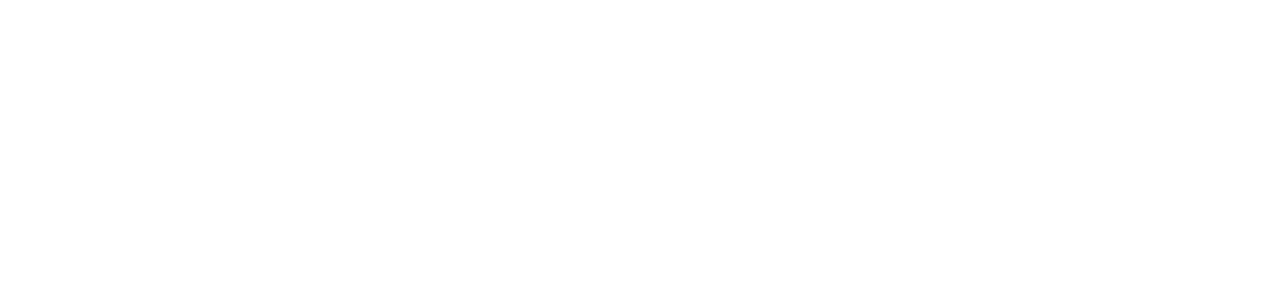
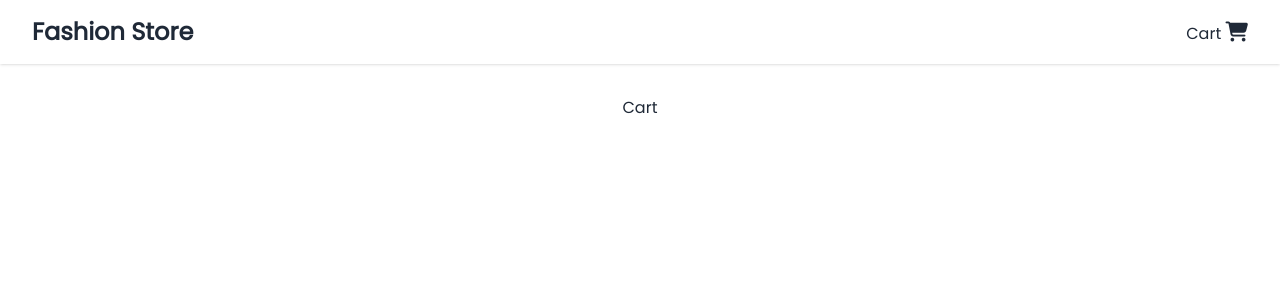
Before and after one commit to Amdadullah-Raihan/digital-fashion-store-client, a React (Create React App) app: page /cart in a window 1280 px wide. Before the commit this address had no page. Shown: the top 300 px of the page. Built offline with nearby package versions, Linux system fonts and the light colour scheme.

Commit message:
navbar and cart page added

```diff
--- a/src/App.js
+++ b/src/App.js
@@ -3,13 +3,17 @@
 import './App.css';
 import Home from './pages/Home/Home';
 import SingleProduct from './pages/SingleProduct/SingleProduct';
+import Navbar from './pages/Navbar/Navbar';
+import Cart from './pages/Cart/Cart';
 
 function App() {
   return (
     <div className="App w-full">
+      <Navbar/>
        <Routes>
           <Route path='/' element={<Home/>}/>
           <Route path='/products/:id' element={<SingleProduct/>}/>
+          <Route path='/cart' element={<Cart/>}/>
        </Routes>
     </div>
   );
--- /dev/null
+++ b/src/pages/Cart/Cart.js
@@ -0,0 +1,9 @@
+import React from 'react'
+
+const Cart = () => {
+  return (
+    <div className='p-8'>Cart</div>
+  )
+}
+
+export default Cart
--- /dev/null
+++ b/src/pages/Navbar/Navbar.js
@@ -0,0 +1,22 @@
+import React from 'react'
+import { Link } from 'react-router-dom'
+
+const Navbar = () => {
+    return (
+
+        <div className='w-full px-8 py-4 flex items-center justify-between shadow'>
+            {/* left side */}
+            <div className=''>
+                <h3 className='text-2xl font-bold'>Fashion Store </h3>
+            </div>
+            {/* right side */}
+            <div className=''>
+                <Link to='/cart'>Cart <i class="fa-solid fa-cart-shopping text-xl"></i></Link>
+            </div>
+        </div>
+
+
+    )
+}
+
+export default Navbar
```
